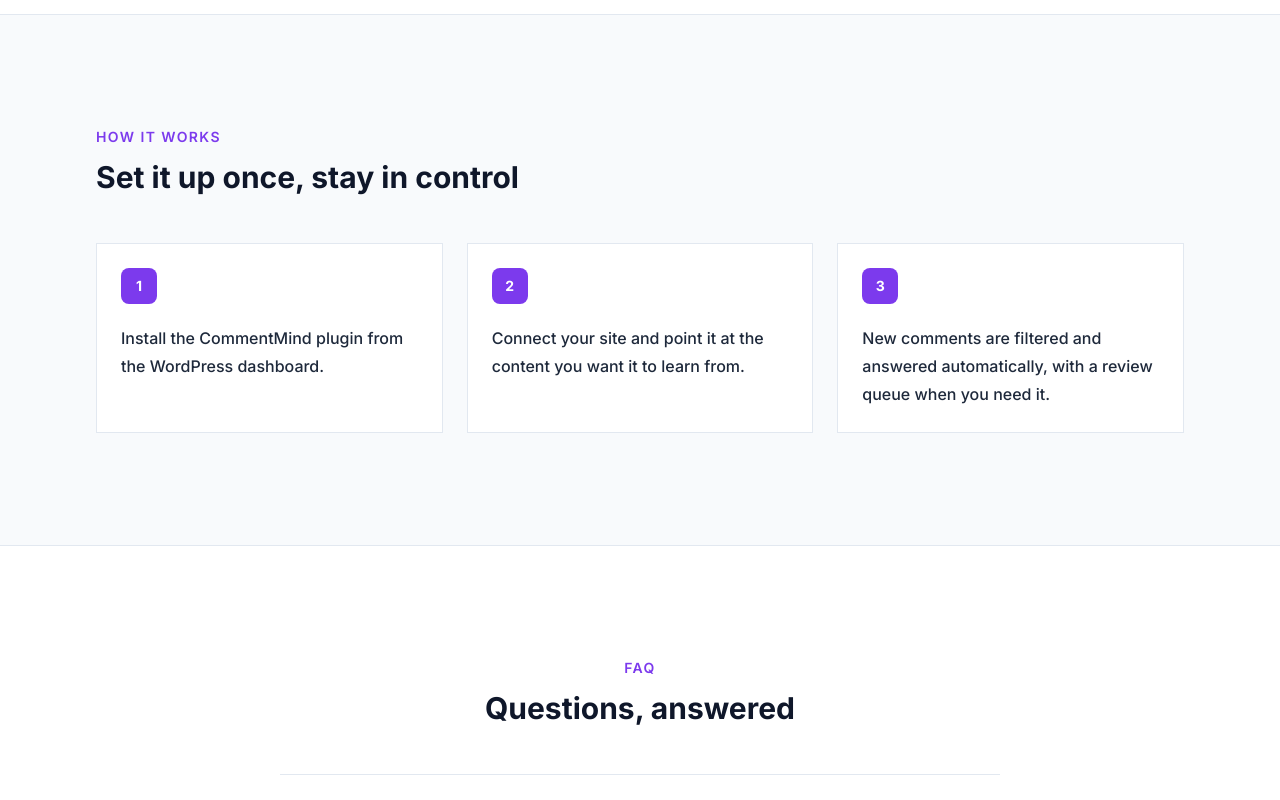
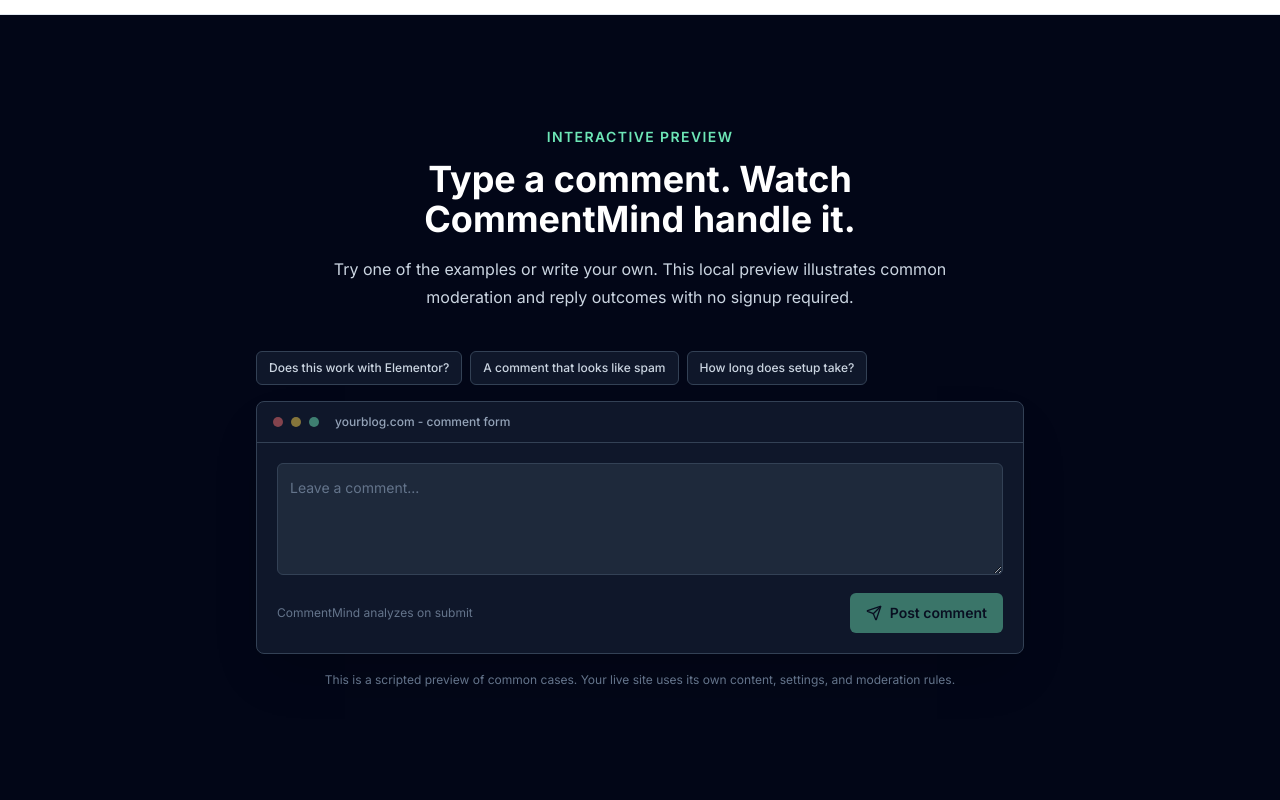
Before and after one commit to Mahdi-Ra/commentMind, a Next.js app in the folder dashboard/: page /wordpress in a window 1280 px wide. Shown: the part 1400-2200 px from the top of the page. Built offline with nearby package versions, Linux system fonts and the light colour scheme.

Commit message:
Add interactive WordPress comment demo

```diff
--- a/dashboard/src/components/landing/platform-landing.tsx
+++ b/dashboard/src/components/landing/platform-landing.tsx
@@ -1,4 +1,5 @@
 import Link from 'next/link'
+import type { ReactNode } from 'react'
 import { ArrowRight, CheckCircle2, MessageSquareText, ShieldCheck, Sparkles } from 'lucide-react'
 import { LandingFooter } from '@/components/landing/footer'
 import { LandingNav } from '@/components/landing/nav'
@@ -14,6 +15,7 @@
   steps,
   faqs,
   cta,
+  interactiveDemo,
 }: {
   eyebrow: string
   title: string
@@ -22,6 +24,7 @@
   steps: string[]
   faqs: Faq[]
   cta: { label: string; href: string }
+  interactiveDemo?: ReactNode
 }) {
   return (
     <div className="min-h-screen bg-white">
@@ -52,6 +55,8 @@
           </div>
         </section>
 
+        {interactiveDemo}
+
         <section className="border-y border-slate-200 bg-slate-50 py-20 sm:py-28">
           <div className="mx-auto max-w-6xl px-4 sm:px-6 lg:px-8">
             <div className="max-w-2xl"><p className="text-sm font-semibold uppercase tracking-widest text-violet-600">How it works</p><h2 className="mt-3 text-3xl font-bold text-slate-900">Set it up once, stay in control</h2></div>
--- /dev/null
+++ b/dashboard/src/components/landing/wordpress-comment-demo.tsx
@@ -0,0 +1,167 @@
+'use client'
+
+import { useRef, useState } from 'react'
+import { Check, Flag, Send } from 'lucide-react'
+
+type Verdict = 'idle' | 'loading' | 'spam' | 'reply'
+
+const SAMPLES = [
+  {
+    label: 'Does this work with Elementor?',
+    text: 'Does this plugin work with Elementor and Divi, or just the default WordPress editor?',
+  },
+  {
+    label: 'A comment that looks like spam',
+    text: 'Great post! By the way I found a way to get 10k followers fast, check bit.ly/xyz-promo',
+  },
+  {
+    label: 'How long does setup take?',
+    text: 'How long does it take to set up on an existing site with 3 years of old comments?',
+  },
+]
+
+const SPAM_SIGNALS = ['bit.ly', 'http://', 'https://', 'click here', 'buy now', 'followers fast', 'discount code']
+
+function classifyPreview(text: string): { verdict: 'spam' | 'reply'; message: string } {
+  const lower = text.toLowerCase()
+
+  if (SPAM_SIGNALS.some((signal) => lower.includes(signal))) {
+    return {
+      verdict: 'spam',
+      message: 'Contains a promotional link pattern unrelated to the post. It would be held for review instead of being published automatically.',
+    }
+  }
+
+  if (/elementor|divi|theme|editor|builder/.test(lower)) {
+    return {
+      verdict: 'reply',
+      message: 'CommentMind works with any WordPress theme or page builder, including Elementor, Divi, Gutenberg, and custom themes. It connects to the native comment system, so there is nothing to rebuild on the design side.',
+    }
+  }
+
+  if (/set ?up|install|time|long|minutes|hours/.test(lower)) {
+    return {
+      verdict: 'reply',
+      message: 'Setup takes a few minutes: install the plugin, connect your site, and point it at your existing content. New comments can be moderated immediately.',
+    }
+  }
+
+  return {
+    verdict: 'reply',
+    message: 'On your live site, CommentMind uses your own content as context to create an accurate, on-brand response rather than a generic reply.',
+  }
+}
+
+export function WordPressCommentDemo() {
+  const [value, setValue] = useState('')
+  const [verdict, setVerdict] = useState<Verdict>('idle')
+  const [message, setMessage] = useState('')
+  const textareaRef = useRef<HTMLTextAreaElement>(null)
+
+  function fillSample(text: string) {
+    setValue(text)
+    setVerdict('idle')
+    setMessage('')
+    textareaRef.current?.focus()
+  }
+
+  function handleSubmit() {
+    const text = value.trim()
+    if (!text || verdict === 'loading') return
+
+    setVerdict('loading')
+    setMessage('')
+
+    window.setTimeout(() => {
+      const result = classifyPreview(text)
+      setVerdict(result.verdict)
+      setMessage(result.message)
+    }, 700)
+  }
+
+  const isSpam = verdict === 'spam'
+
+  return (
+    <section className="border-y border-slate-200 bg-slate-950 py-20 sm:py-28">
+      <div className="mx-auto max-w-5xl px-4 sm:px-6 lg:px-8">
+        <div className="mx-auto max-w-2xl text-center">
+          <p className="text-sm font-semibold uppercase tracking-widest text-emerald-300">Interactive preview</p>
+          <h2 className="mt-3 text-3xl font-bold text-white sm:text-4xl">Type a comment. Watch CommentMind handle it.</h2>
+          <p className="mt-4 text-base leading-7 text-slate-300">Try one of the examples or write your own. This local preview illustrates common moderation and reply outcomes with no signup required.</p>
+        </div>
+
+        <div className="mx-auto mt-10 max-w-3xl">
+          <div className="flex flex-wrap gap-2">
+            {SAMPLES.map((sample) => (
+              <button
+                key={sample.label}
+                type="button"
+                onClick={() => fillSample(sample.text)}
+                className="rounded-md border border-slate-700 bg-slate-900 px-3 py-2 text-left text-xs font-medium text-slate-300 transition hover:border-emerald-400 hover:text-white focus:outline-none focus:ring-2 focus:ring-emerald-300"
+              >
+                {sample.label}
+              </button>
+            ))}
+          </div>
+
+          <div className="mt-4 overflow-hidden rounded-lg border border-slate-700 bg-slate-900 shadow-2xl shadow-black/20">
+            <div className="flex items-center gap-2 border-b border-slate-700 px-4 py-3">
+              <span className="h-2.5 w-2.5 rounded-full bg-red-400/50" />
+              <span className="h-2.5 w-2.5 rounded-full bg-amber-300/50" />
+              <span className="h-2.5 w-2.5 rounded-full bg-emerald-300/50" />
+              <span className="ml-2 text-xs font-medium text-slate-400">yourblog.com - comment form</span>
+            </div>
+            <div className="p-4 sm:p-5">
+              <label className="sr-only" htmlFor="wordpress-comment-demo">Leave a comment</label>
+              <textarea
+                ref={textareaRef}
+                id="wordpress-comment-demo"
+                value={value}
+                maxLength={280}
+                onChange={(event) => setValue(event.target.value)}
+                onKeyDown={(event) => {
+                  if (event.key === 'Enter' && (event.metaKey || event.ctrlKey)) handleSubmit()
+                }}
+                placeholder="Leave a comment..."
+                className="min-h-28 w-full resize-y rounded-md border border-slate-700 bg-slate-800 px-3 py-3 text-sm leading-6 text-white placeholder:text-slate-500 focus:border-emerald-300 focus:outline-none focus:ring-2 focus:ring-emerald-300/30"
+              />
+              <div className="mt-3 flex items-center justify-between gap-4">
+                <span className="text-xs text-slate-500">CommentMind analyzes on submit</span>
+                <button
+                  type="button"
+                  disabled={verdict === 'loading' || !value.trim()}
+                  onClick={handleSubmit}
+                  className="inline-flex h-10 items-center gap-2 rounded-md bg-emerald-300 px-4 text-sm font-semibold text-slate-950 transition hover:bg-emerald-200 disabled:cursor-not-allowed disabled:opacity-45"
+                >
+                  <Send className="h-4 w-4" />
+                  Post comment
+                </button>
+              </div>
+
+              {verdict === 'loading' && (
+                <div className="mt-5 flex items-center gap-2 text-sm text-slate-400">
+                  <span>Preview is analyzing this comment</span>
+                  <span className="flex gap-1" aria-hidden="true"><i className="h-1.5 w-1.5 animate-bounce rounded-full bg-slate-400 [animation-delay:-0.2s]" /><i className="h-1.5 w-1.5 animate-bounce rounded-full bg-slate-400 [animation-delay:-0.1s]" /><i className="h-1.5 w-1.5 animate-bounce rounded-full bg-slate-400" /></span>
+                </div>
+              )}
+
+              {(verdict === 'spam' || verdict === 'reply') && (
+                <div className="mt-5">
+                  <div className={`inline-flex items-center gap-2 rounded-md px-3 py-1.5 text-xs font-semibold ${isSpam ? 'bg-amber-400/15 text-amber-200' : 'bg-emerald-300/15 text-emerald-200'}`}>
+                    {isSpam ? <Flag className="h-3.5 w-3.5" /> : <Check className="h-3.5 w-3.5" />}
+                    {isSpam ? 'Flagged as likely spam' : 'Genuine comment - reply generated'}
+                  </div>
+                  <div className={`mt-3 border-l-2 bg-slate-800 p-4 text-sm leading-6 ${isSpam ? 'border-amber-300 text-slate-300' : 'border-emerald-300 text-slate-100'}`}>
+                    <p className="mb-1 text-xs font-semibold uppercase tracking-widest text-slate-500">{isSpam ? 'Held for review' : "CommentMind's reply"}</p>
+                    {message}
+                  </div>
+                </div>
+              )}
+            </div>
+          </div>
+          <p className="mt-4 text-center text-xs leading-5 text-slate-500">This is a scripted preview of common cases. Your live site uses its own content, settings, and moderation rules.</p>
+        </div>
+      </div>
+    </section>
+  )
+}
```
Also changed, not shown: dashboard/src/app/(landing)/wordpress/page.tsx (+2 -1 lines).
